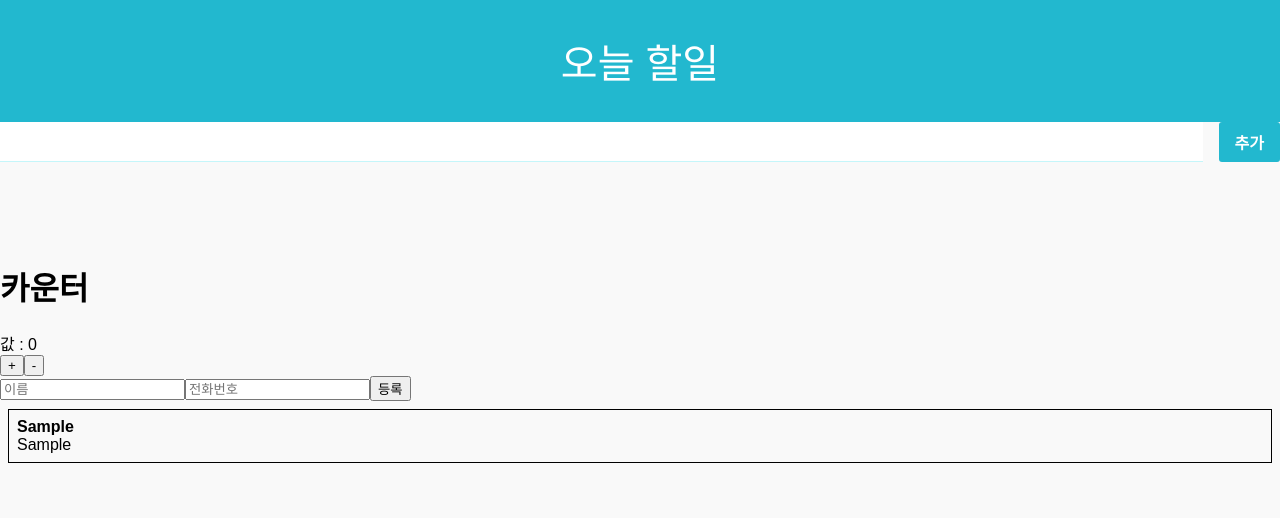
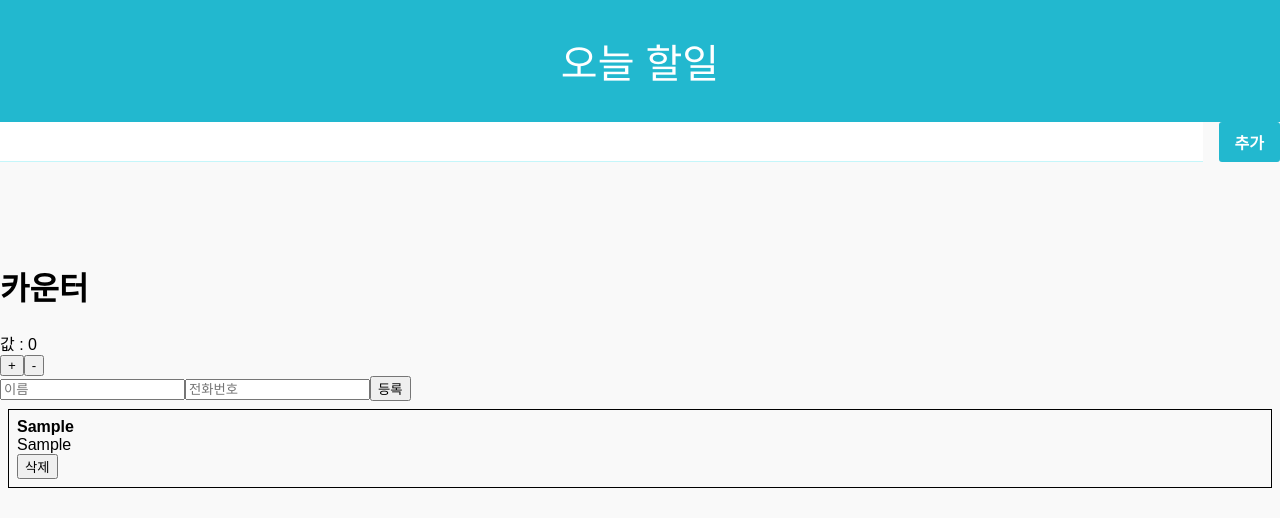
Before and after one commit to Raon98/react, a React (Create React App) app: page / in a window 1280 px wide. Both pictures are taken after typing "Sample", "Sample" into the empty fields and a click on the button "등록". Shown: the top 518 px of the page. Built offline with nearby package versions, Linux system fonts and the light colour scheme.

Commit message:
데이터 삭제 완

```diff
--- a/src/App.js
+++ b/src/App.js
@@ -130,11 +130,13 @@ class App extends Component {
             information: information.concat({num: this.num++, ...data})
         })
     }
-    hdRemove = (id) => {
-            this.state({
-                information: information.filter(info => info.id !== id)
+    hdRemove = (num) => {
+            const {information} = this.state
+            this.setState({
+                information: information.filter(info => info.num !== num)
             })
     }
+
 
 
 
--- a/src/component/phone/PhoneInfo.js
+++ b/src/component/phone/PhoneInfo.js
@@ -9,8 +9,12 @@ class PhoneInfo extends Component {
         info: {
             name: '이름',
             phone: '010-0000-0000',
-            id: 0
+            num: 0
         }
+    }
+    hdRemove = () => {
+        const {info , onRemove} = this.props
+        onRemove(info.num)
     }
 
     render() {
@@ -20,14 +24,16 @@ class PhoneInfo extends Component {
             margin: '8px'
         };
 
+        const {hdRemove} = this
         const {
-            name, phone, id
+            name, phone
         } = this.props.info;
 
         return (
             <div style={style}>
                 <div><b>{name}</b></div>
                 <div>{phone}</div>
+                <button onClick={hdRemove}>삭제</button>
             </div>
         );
     }
--- a/src/component/phone/PhoneInfoList.js
+++ b/src/component/phone/PhoneInfoList.js
@@ -11,7 +11,7 @@ class PhoneInfoList extends Component{
          * 배열을 랜더링할시에는 꼭 KEY값을 사용해야함
          */
         const {data , onRemove} = this.props
-        const list = data.map((info,index) => (<PhoneInfo key={index} info={info} onRemove={onRemove}/>))
+        const list = data.map((info) => (<PhoneInfo key={info.num} info={info} onRemove={onRemove}/>))
 
         return(
             <div>
```
